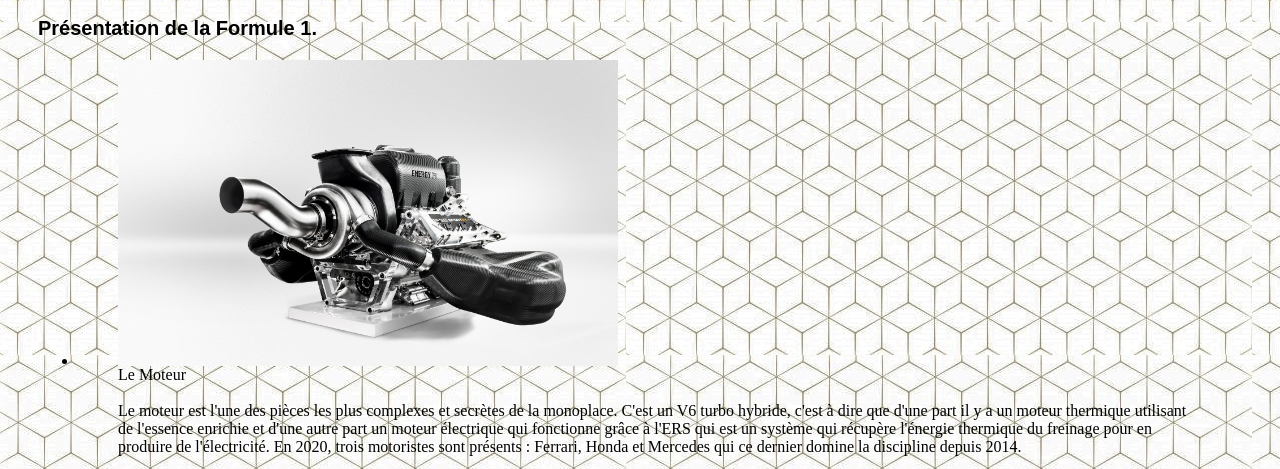
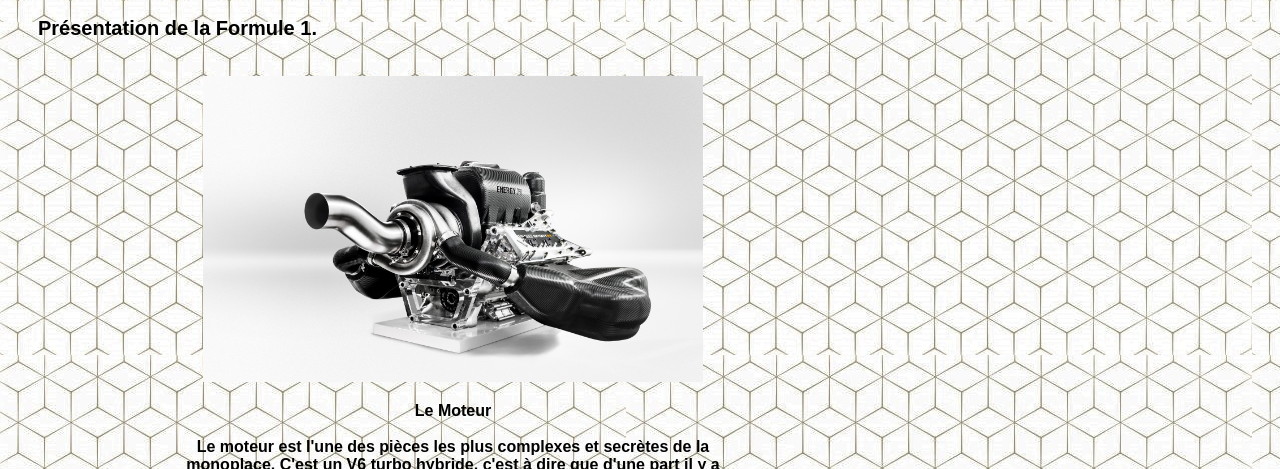
Before and after one commit to sebiww4/mywebsite, a plain HTML site: page voiture.html in a window 1280 px wide. Shown: the part 311-780 px from the top of the page. Drawn offline with Linux system fonts and the light colour scheme.

Commit message:
Update voiture.css

```diff
--- a/voiture.css
+++ b/voiture.css
@@ -32,3 +32,21 @@ p {
     font-weight: bolder;
 
 }
+ul {
+    margin: 0;
+    padding-left: 100;
+    padding-right: 100;
+}
+li {
+    display: inline;
+}
+figure {
+    display: inline-block;
+    text-align: center;
+    width: 550;
+    font-family: arial;
+    font-weight: bolder;
+}
+figcaption {
+    margin-top: 20;
+}
```
